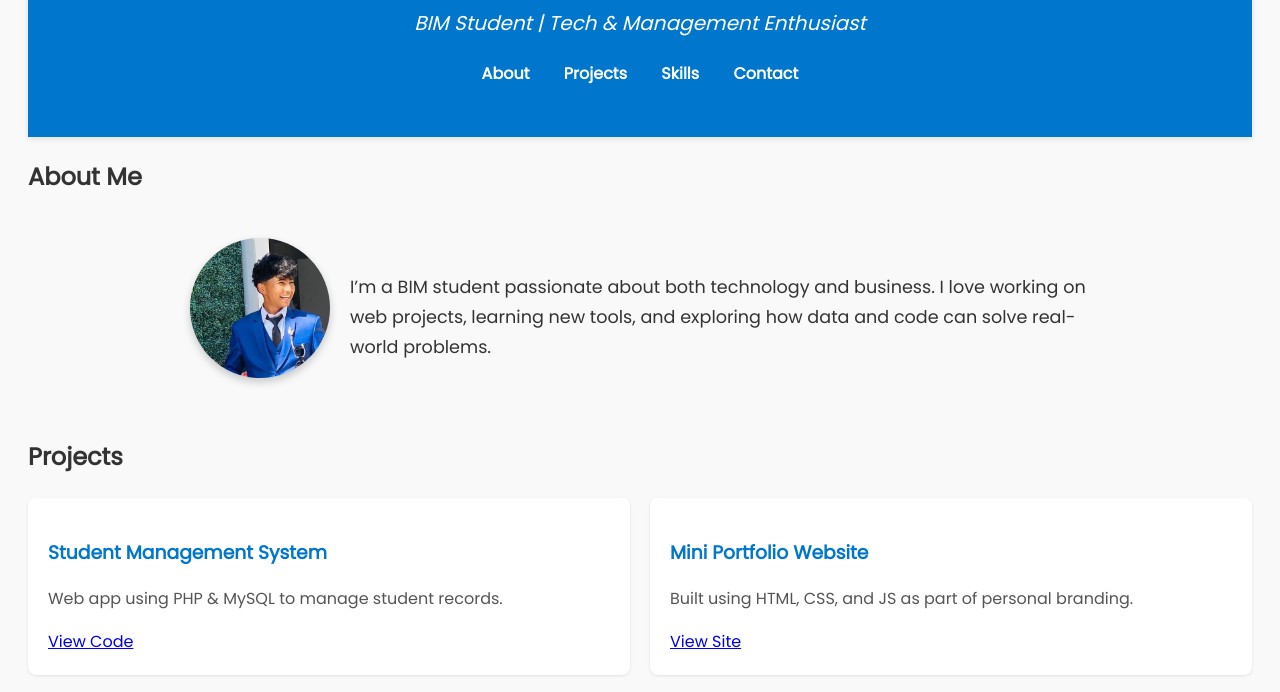
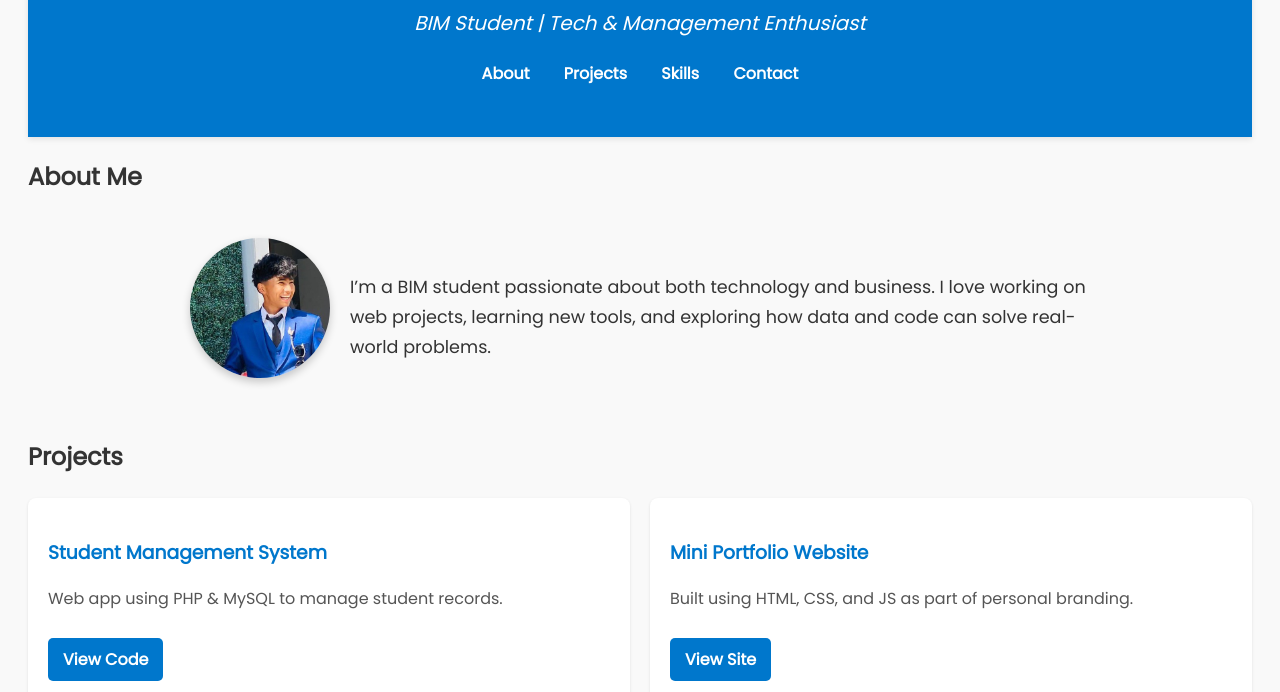
Before and after one commit to binasstha08/binas-protfolio, a plain HTML site: page index.html in a window 1280 px wide. Shown: the part 186-878 px from the top of the page. Drawn offline with Linux system fonts and the light colour scheme.

Commit message:
Update style.css

```diff
--- a/style.css
+++ b/style.css
@@ -146,3 +146,18 @@ footer {
 html {
   scroll-behavior: smooth;
 }
+.project-btn {
+  display: inline-block;
+  padding: 8px 15px;
+  margin-top: 10px;
+  background-color: #0077cc;
+  color: white;
+  border-radius: 5px;
+  text-decoration: none;
+  font-weight: 600;
+  transition: background-color 0.3s ease;
+}
+
+.project-btn:hover {
+  background-color: #005fa3;
+}
```
